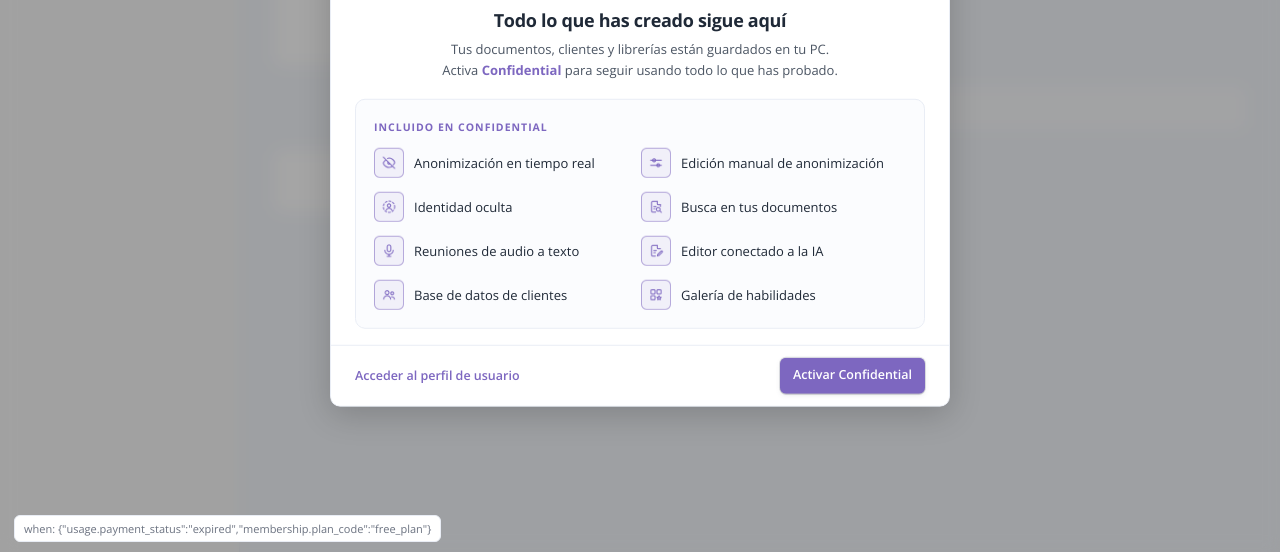
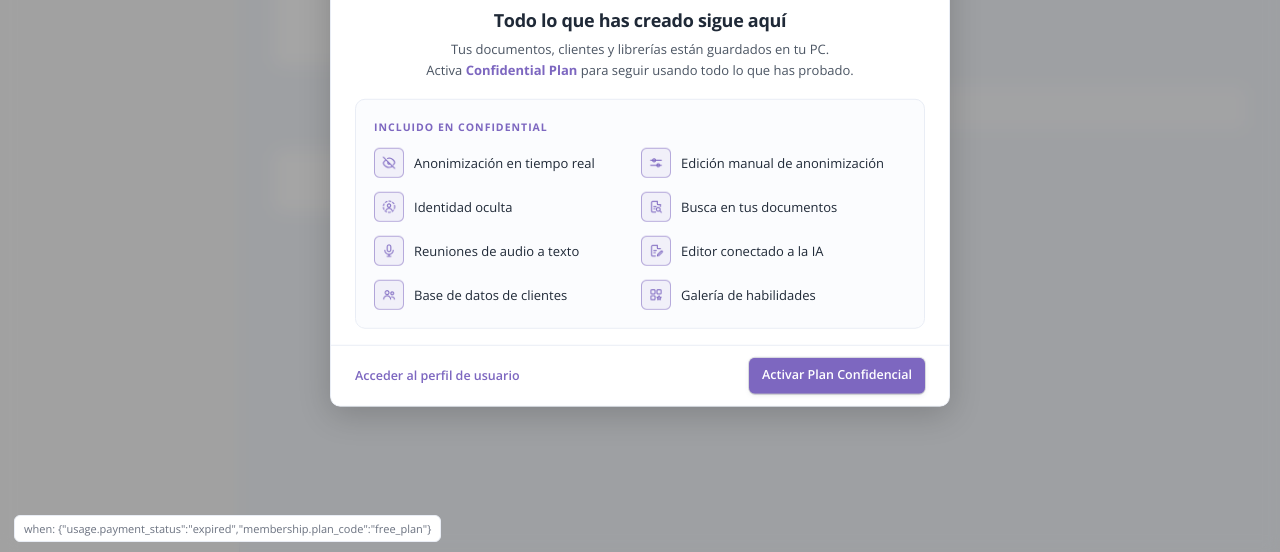
Before and after one commit to GravitonAI-dev/app-messages, a website: page preview/index.html in a window 1280 px wide. Shown: the part 248-800 px from the top of the page. Drawn offline with nearby package versions, Linux system fonts and the light colour scheme.

Commit message:
Revert "trial_expired: nombre del plan literal como lo da billing (Confidential)"
This reverts commit 587cfbd14474903ebfc4ae04cc9d277138ba0e35.

```diff
--- a/messages/trial_expired.html
+++ b/messages/trial_expired.html
@@ -3,7 +3,7 @@
 <p style="margin:0 0 12px 0;text-align:center;"><span style="display:inline-block;background:{{c.dangerSurface}};color:{{c.dangerText}};font-size:10px;font-weight:700;letter-spacing:1px;text-transform:uppercase;line-height:1.4;padding:5px 12px;border-radius:6px;">Prueba terminada</span></p>
 <h1 style="margin:0 0 8px 0;text-align:center;font-size:18px;line-height:1.25;letter-spacing:-0.3px;font-weight:700;color:{{c.textPrimary}};">Todo lo que has creado sigue aquí</h1>
 <p style="margin:0 0 2px 0;text-align:center;font-size:13px;line-height:1.5;color:{{c.textSecondary}};">Tus documentos, clientes y librerías están guardados en tu PC.</p>
-<p style="margin:0 0 18px 0;text-align:center;font-size:13px;line-height:1.5;color:{{c.textSecondary}};">Activa <strong style="color:{{c.brandPrimary}};">Confidential</strong> para seguir usando todo lo que has probado.</p>
+<p style="margin:0 0 18px 0;text-align:center;font-size:13px;line-height:1.5;color:{{c.textSecondary}};">Activa <strong style="color:{{c.brandPrimary}};">Confidential Plan</strong> para seguir usando todo lo que has probado.</p>
 <table style="width:100%;background:{{c.surfaceRaised}};border:1px solid {{c.border}};border-radius:10px;padding:12px 16px 10px 16px;margin:0;">
   <tr><td style="width:50%;padding:0 0 4px 0;text-align:left;"><span style="font-size:10.5px;font-weight:700;letter-spacing:1px;text-transform:uppercase;line-height:1.4;color:{{c.brandPrimary}};">Incluido en Confidential</span></td><td style="width:50%;padding:0;"></td></tr>
   <tr><td style="width:50%;padding:6px 0;text-align:left;vertical-align:middle;"><img src="https://raw.githubusercontent.com/GravitonAI-dev/app-messages/main/assets/icons/tiles/anon.png" alt="" width="30" height="30" style="vertical-align:middle;margin:0 10px 0 0;"><span style="font-size:13px;line-height:1.4;color:{{c.textPrimary}};vertical-align:middle;">Anonimización en tiempo real</span></td><td style="width:50%;padding:6px 0;text-align:left;vertical-align:middle;"><img src="https://raw.githubusercontent.com/GravitonAI-dev/app-messages/main/assets/icons/tiles/control.png" alt="" width="30" height="30" style="vertical-align:middle;margin:0 10px 0 0;"><span style="font-size:13px;line-height:1.4;color:{{c.textPrimary}};vertical-align:middle;">Edición manual de anonimización</span></td></tr>
--- a/messages/trial_expired.json
+++ b/messages/trial_expired.json
@@ -16,7 +16,7 @@
   "html_file": "trial_expired.html",
   "actions": [
     {
-      "label": "Activar Confidential",
+      "label": "Activar Plan Confidencial",
       "action": "checkout",
       "plan": "basic_plan",
       "interval": "month",
```
